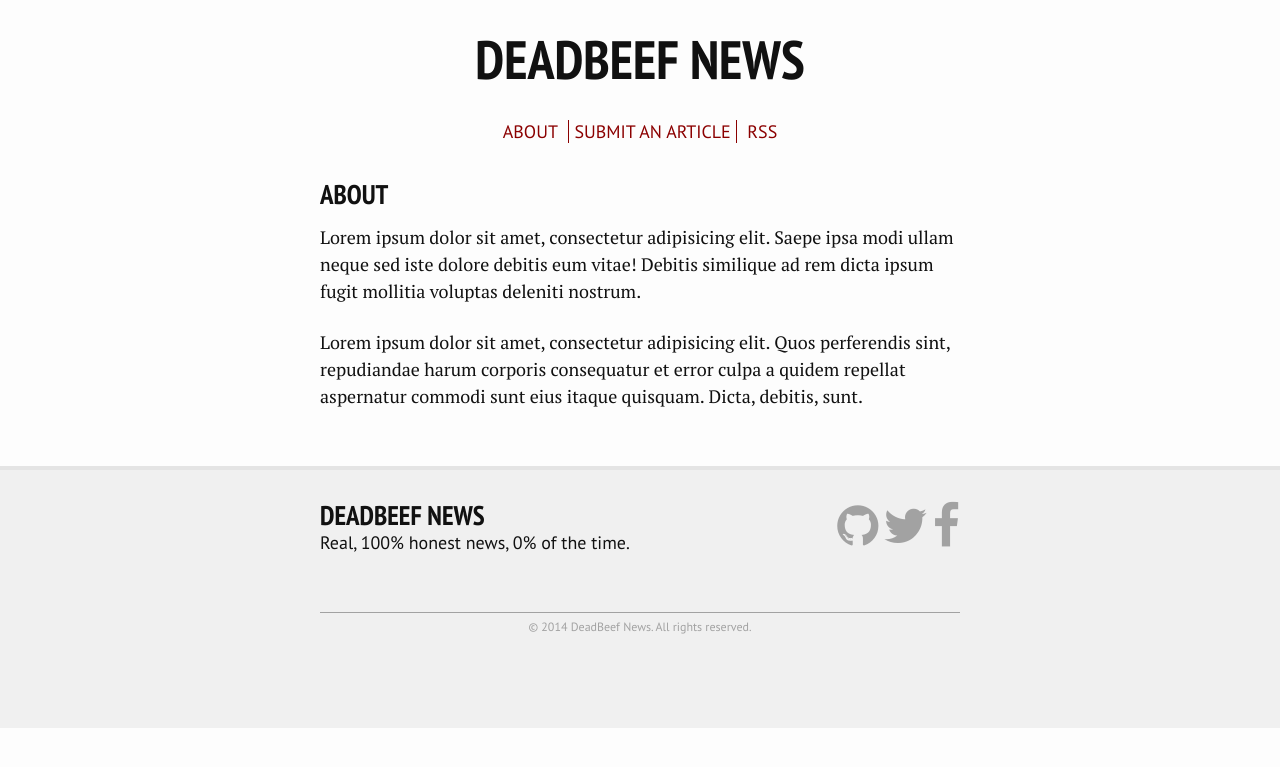
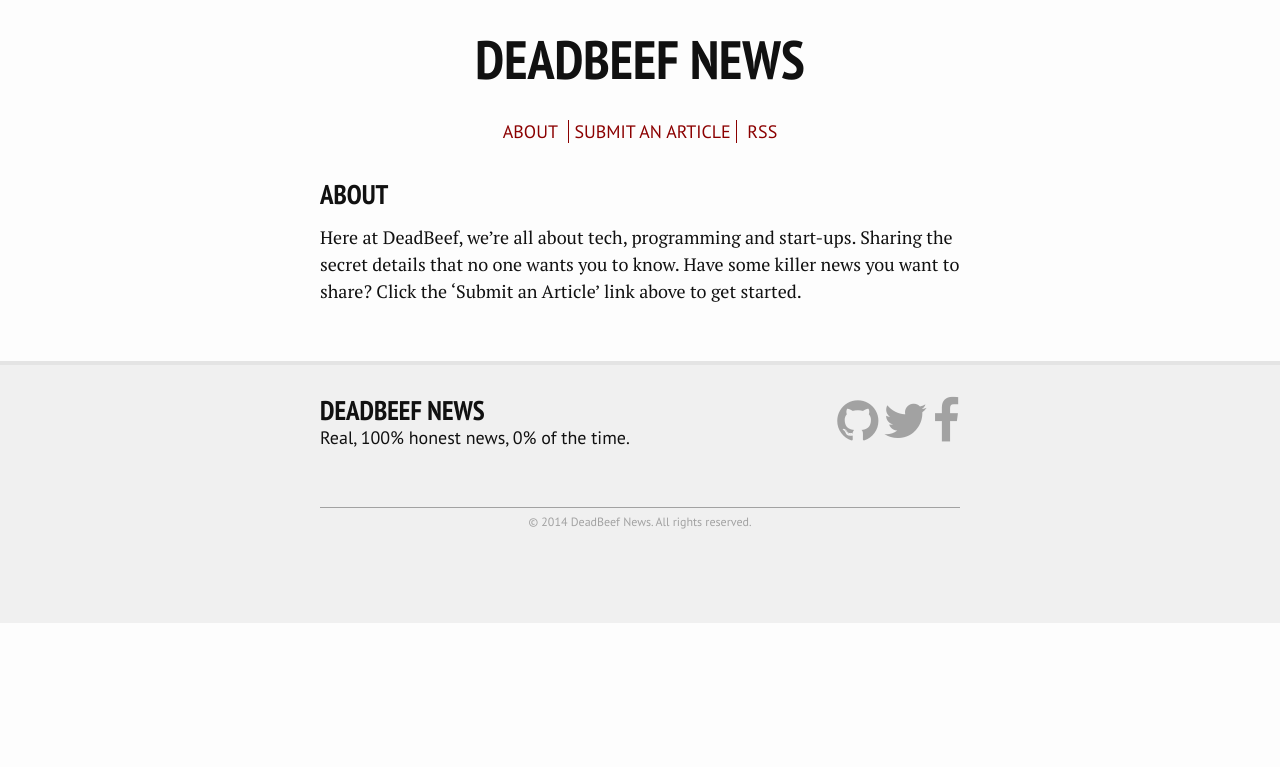
Before and after one commit to deadbeefnews/deadbeefnews.github.io, a Jekyll site: the page built from about.md, in a window 1280 px wide. Shown: the top 767 px of the page. Built offline with Jekyll 4.4.1, drawn with Linux system fonts in a browser that asks for light colours; nearby versions of some CDN libraries.

Commit message:
Replace lorem ipsum text with some basic about stuff

```diff
--- a/about.md
+++ b/about.md
@@ -4,6 +4,4 @@ title: About
 permalink: /about/
 ---
 
-Lorem ipsum dolor sit amet, consectetur adipisicing elit. Saepe ipsa modi ullam neque sed iste dolore debitis eum vitae! Debitis similique ad rem dicta ipsum fugit mollitia voluptas deleniti nostrum.
-
-Lorem ipsum dolor sit amet, consectetur adipisicing elit. Quos perferendis sint, repudiandae harum corporis consequatur et error culpa a quidem repellat aspernatur commodi sunt eius itaque quisquam. Dicta, debitis, sunt.
+Here at DeadBeef, we're all about tech, programming and start-ups. Sharing the secret details that no one wants you to know. Have some killer news you want to share? Click the 'Submit an Article' link above to get started.
```
